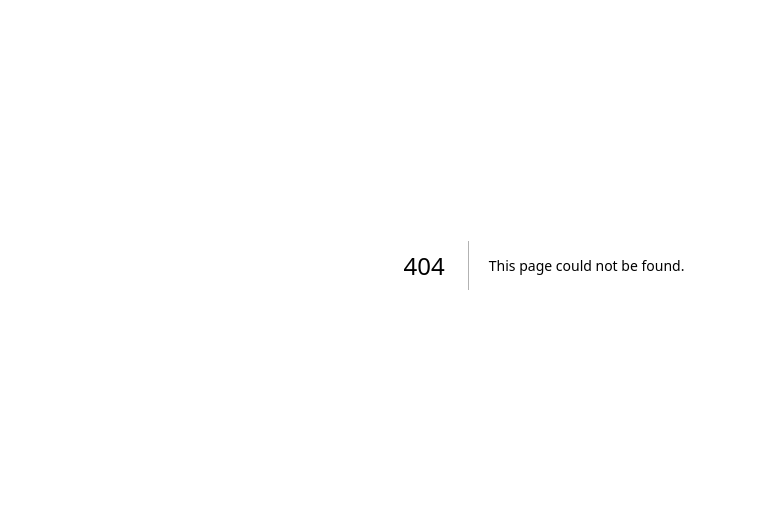
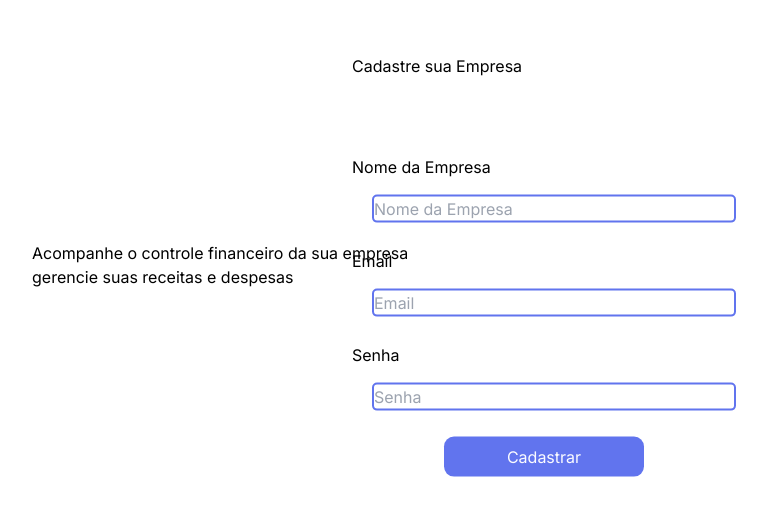
Before and after one commit to Sistema-de-Gestao-Contabil/front-end, a Next.js app: page /company in a window 1280 px wide. Before the commit this address had no page. Shown: the part 135-650 px from the top of the page, without its empty margins (96-863 px from the left). Built offline with nearby package versions, Linux system fonts and the light colour scheme.

Commit message:
inicio de cadastro empresa

```diff
--- /dev/null
+++ b/src/app/company/company.module.css
@@ -0,0 +1,106 @@
+.container {
+    display: flex;
+    justify-content: center;
+    position: absolute;
+    top: 50%;
+    left: 50%;
+    transform: translate(-50%, -50%);
+    align-items: center;
+    width: 100vw;
+    height: 100vw;
+
+}
+
+
+.form{
+    display: flex;
+    flex-direction: column;
+    max-width: 400px;
+    gap: 1rem;
+}
+.input{
+    margin-left: 20px;
+    margin-bottom: 10px;
+    border: 2px solid #6174EE;
+    border-radius: 5px;
+}
+
+.div1{
+    width: 80%;
+    transform: translate(-50%, -50%);
+    position: absolute;
+    top: 50%;
+    left: 50%;
+
+
+}
+
+.div2{
+    width: 30%;
+    transform: translate(-50%, -50%);
+    position: absolute;
+    top: 50%;
+    left: 50%;
+
+}
+
+
+.h1{
+    color: #000000;
+    margin-bottom: 20%;
+
+}
+/* .p{
+
+} */
+
+.placeholder {
+    color: #9A9AA2;
+
+}
+
+.submit{
+    background-color: #6174EE;
+    color: #FBFBFF;
+    border-radius: 10px;
+    height: 40px;
+    width: 200px;
+    margin-right: auto;
+    margin-left: auto;
+    margin-top: 30;
+    border: none;
+    cursor: pointer;
+    display: flex;
+    flex-direction: row;
+    justify-content: center;
+    align-items: center;
+    font-weight: '700';
+
+}
+
+/* @media screen and(min-width: 768px){
+    .container {
+        margin-left: auto;
+        margin-right: auto;
+
+    }
+
+}
+
+@media screen and(min-width: 767px){
+    .container {
+        margin-left: auto;
+        margin-right: auto;
+
+    }
+
+}
+
+@media screen and(min-width: 480px){
+    .container {
+        margin-left: auto;
+        margin-right: auto;
+
+    }
+
+} */
--- /dev/null
+++ b/src/app/company/page.tsx
@@ -0,0 +1,77 @@
+'use client';
+import { useState } from 'react';
+import styles from '@/app/company/company.module.css';
+
+
+export default function Company() {
+    const [name, setName] = useState('')
+    const [email, setEmail] = useState('')
+    const [password, setPassword] = useState('')
+
+    const handleSignupForm = (event:any)  => {
+        event.preventDefault()
+        console.log({name, email, password})
+
+    }
+    return (
+
+
+        <div className={styles.container}>
+            <div className={styles.div1}>
+                <h1>Acompanhe o controle financeiro da sua empresa</h1>
+                <p>gerencie suas receitas e despesas</p>
+            </div>
+
+
+
+                <div className={styles.div2}>
+                    <h1 className={styles.h1}>Cadastre sua Empresa</h1>
+                    <form className={styles.form} onSubmit={handleSignupForm}>
+                        <label>Nome da Empresa</label>
+                        <input
+                            className={styles.input}
+                            type='text'
+                            placeholder='Nome da Empresa'
+                            value={name}
+                            onChange={(event) => setName(event.target.value)}
+                            required
+                         />
+
+                        <label>Email</label>
+                        <input
+                            className={styles.input}
+                            type='email'
+                            placeholder='Email'
+                            value={email}
+                            onChange={(event) => setEmail(event.target.value)}
+                            required
+                          />
+
+                        <label>Senha</label>
+                        <input
+                            className={styles.input}
+                            type="password"
+                            placeholder='Senha'
+                            value={password}
+                            onChange={(event) => setPassword(event.target.value)}
+                            required
+                          />
+
+                        {/* <label>Confirmar Senha</label> */}
+                        {/* <input
+                            type="password"
+                            placeholder="Confirmar Senha"
+                            value={password}
+                            onChange={(event) => setPassword(event.target.value)}
+                            required
+                           /> */}
+
+                        <button className={styles.submit} type='submit'> Cadastrar </button>
+                    </form>
+                </div>
+
+
+        </div>
+
+    )
+}
--- a/src/app/globals.css
+++ b/src/app/globals.css
@@ -8,7 +8,7 @@
   --background-end-rgb: 255, 255, 255;
 }
 
-@media (prefers-color-scheme: dark) {
+/* @media (prefers-color-scheme: dark) {
   :root {
     --foreground-rgb: 255, 255, 255;
     --background-start-rgb: 0, 0, 0;
@@ -24,4 +24,4 @@ body {
       rgb(var(--background-end-rgb))
     )
     rgb(var(--background-start-rgb));
-}
+} */
```
